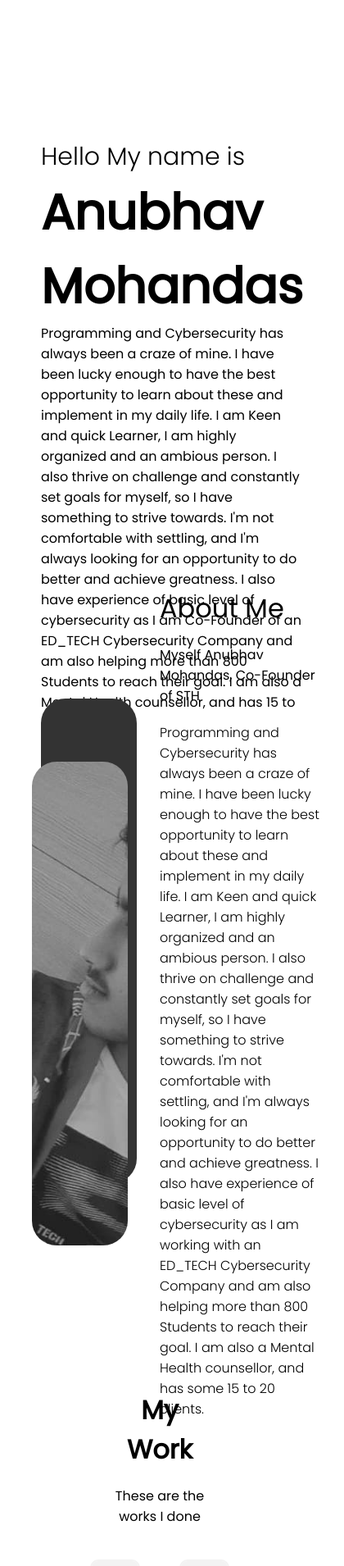
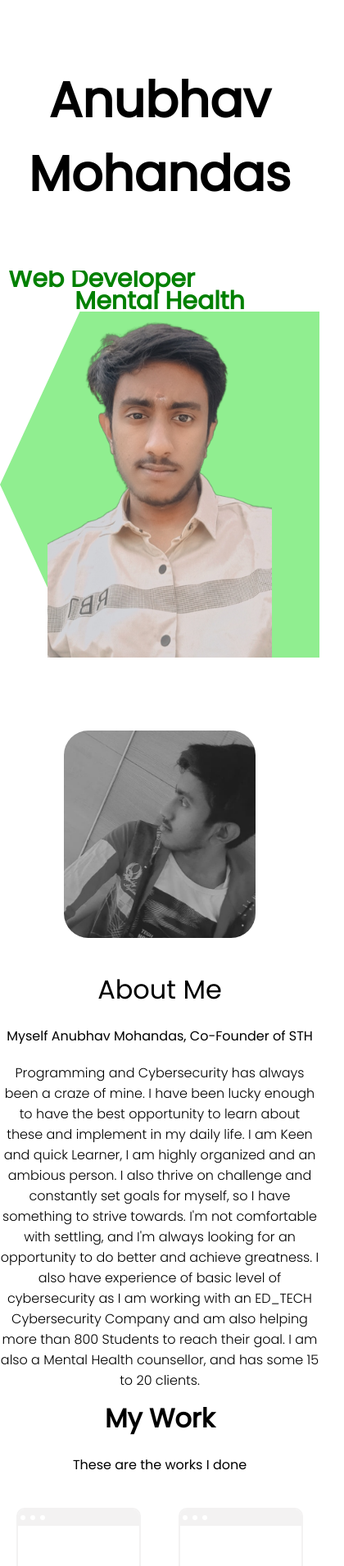
Before and after one commit to anubhavmohandas/Profile, a React (Create React App) app: page / in a window 390 px wide. Shown: the part 42-1952 px from the top of the page at 82% size, 420 px wide, since content can reach past the window. Built offline with nearby package versions, Linux system fonts and the light colour scheme.

Commit message:
portfolio

```diff
--- a/src/Components/About/about.css
+++ b/src/Components/About/about.css
@@ -49,3 +49,23 @@
 .a-desc{
     font-weight: 300;
 }
+
+@media screen and (max-width: 700px){
+    .a{
+        flex-direction: column;
+        text-align: center;
+        margin-top: 50px;
+    }
+
+    .a-left{
+        width: 100%;
+    }
+
+    .a-card{
+        height: 30vh;
+    }
+
+    .a-card.bg{
+        display:none;
+    }
+}
--- a/src/Components/Contact/Contact.jsx
+++ b/src/Components/Contact/Contact.jsx
@@ -2,13 +2,16 @@ import "./contact.css"
 import Phone from "../../img/Phone.png"
 import Address from "../../img/address.png"
 import Email from "../../img/email.png"
-import { useRef } from "react"
 import emailjs from 'emailjs-com';
-import { useState } from "react"
+import { useContext, useRef, useState } from "react"
+import { ThemeContext } from "../../context";
 
 const Contact = () => {
     const formRef = useRef()
     const [done, setDone] = useState(false)
+    const theme = useContext(ThemeContext);
+    const darkMode = theme.state.darkMode;
+
     const handleSubmit = (e) => {
         e.preventDefault()
         emailjs.sendForm('service_thd98xd', 'template_bn97hfd', formRef.current, '9INu3qu2r3mjFeK7w')
@@ -47,10 +50,10 @@ const Contact = () => {
                         <b>Want to get in touch</b> Drop down your quiries here
                     </p>
                     <form ref={formRef} onSubmit={handleSubmit}>
-                        <input type="text" placeholder="Enter Your Name" name="user_name"/>
-                        <input type="text" placeholder="Enter Your Subject" name="user_subject"/>
-                        <input type="text" placeholder="Enter Your Email" name="user_email"/>
-                        <textarea rows = "5" placeholder="Message" name="message"/>
+                        <input style={{backgroundColor: darkMode && "#333"}} type="text" placeholder="Enter Your Name" name="user_name"/>
+                        <input style={{backgroundColor: darkMode && "#333"}} type="text" placeholder="Enter Your Subject" name="user_subject"/>
+                        <input style={{backgroundColor: darkMode && "#333"}} type="text" placeholder="Enter Your Email" name="user_email"/>
+                        <textarea style={{backgroundColor: darkMode && "#333"}} rows = "5" placeholder="Message" name="message"/>
                         <button>Submit</button>
                         {done && "Thank You..."}
                     </form>
--- a/src/Components/Contact/contact.css
+++ b/src/Components/Contact/contact.css
@@ -3,23 +3,23 @@
     position: relative;
 }
 
-.c-bg{
+.c-bg {
     width: 20px;
     height: 100%;
-    background-color: palegreen;
+    background-color: #59b256;
     position: absolute;
   }
 
-.c-wrapper{
+  .c-wrapper {
     padding: 50px;
     display: flex;
   }
 
-.c-left{
+  .c-left {
     flex: 1;
   }
 
-.c-right{
+  .c-right {
     flex: 1;
     display: flex;
     flex-direction: column;
@@ -27,25 +27,26 @@
     justify-content: center;
   }
 
-.c-title{
+  .c-title {
     font-size: 60px;
     width: 80%;
   }
 
-.c-info-item{
+  .c-info-item {
     display: flex;
     align-items: center;
     margin: 50px 0px;
     font-weight: 300;
+    width: 70%;
   }
 
-.c-icon{
+  .c-icon {
     width: 30px;
     height: 30px;
-    margin-right: 30px;
+    margin-right: 20px;
   }
 
-.c-desc{
+  .c-desc {
     font-weight: 200;
   }
 
@@ -78,3 +79,40 @@ button{
     font-weight: 500;
     cursor: pointer;
 }
+
+@media screen and (max-width: 700px){
+  .c-wrapper{
+      flex-direction: column;
+      padding: 0px, 50px;
+  }
+
+  .c-title{
+    font-size: 30px;
+  }
+
+  .c-info-item{
+    margin: 20px 0px;
+    width: 100%;
+  }
+
+  .c-desc{
+    display: none;
+  }
+
+  form{
+    margin-top: 0;
+    display: flex;
+    flex-wrap: wrap;
+  }
+
+  input{
+    width: 35%;
+    height: 40px;
+    margin: 10px;
+    margin-left: 0;
+  }
+
+  button{
+    margin-top: 10px;
+  }
+}
--- a/src/Components/Intro/intro.css
+++ b/src/Components/Intro/intro.css
@@ -83,3 +83,20 @@
     top: 0;
     right: 0;
 }
+
+@media screen and (max-width: 700px){
+    .i{
+        flex-direction: column;
+    }
+    .i-left-wrapper{
+        padding: 10px;
+        align-items: center;
+        text-align: center;
+        height: 100%;
+    }
+
+    .i-desc{
+        display: none;
+    }
+
+}
--- a/src/Components/Works/works.css
+++ b/src/Components/Works/works.css
@@ -21,3 +21,10 @@
     margin: 3px;
     background-color: white;
 }
+
+@media screen and (max-width: 700px){
+  .w1{
+      width: 40%;
+      height: 20vh;
+  }
+}
--- a/src/Components/work/work.css
+++ b/src/Components/work/work.css
@@ -25,3 +25,17 @@
     flex-wrap: wrap;
     justify-content: space-between;
 }
+
+@media screen and (max-width: 700px){
+    .p1{
+        padding: 10px;
+    }
+
+    .p1-text{
+        width: 100%;
+    }
+
+    .p1-desc{
+        display: none;
+    }
+}
```
Also changed, not shown: 1 other file (tests, documents, lock files or other folders). Lines whose indentation alone changed are shown as unchanged.
